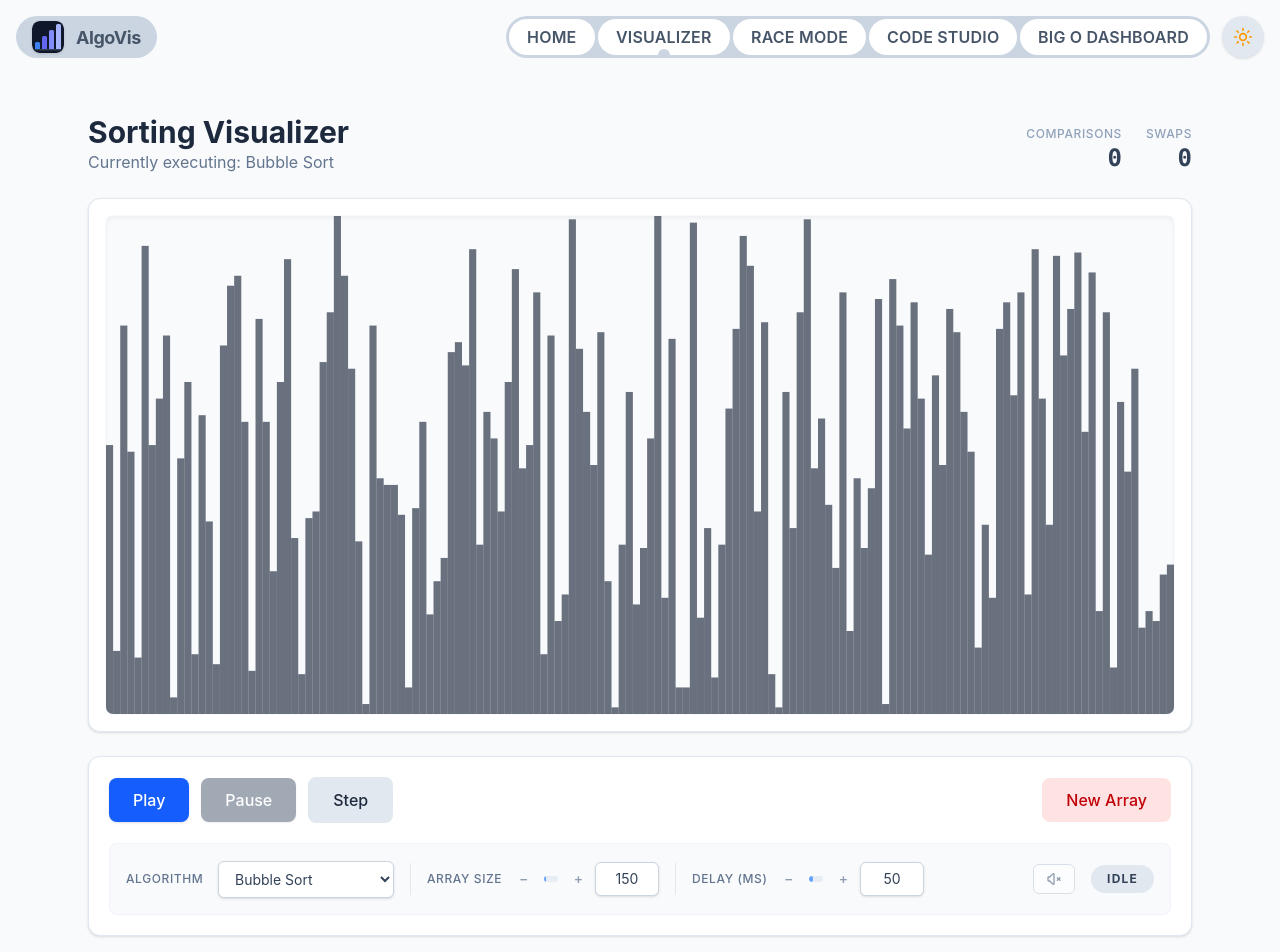
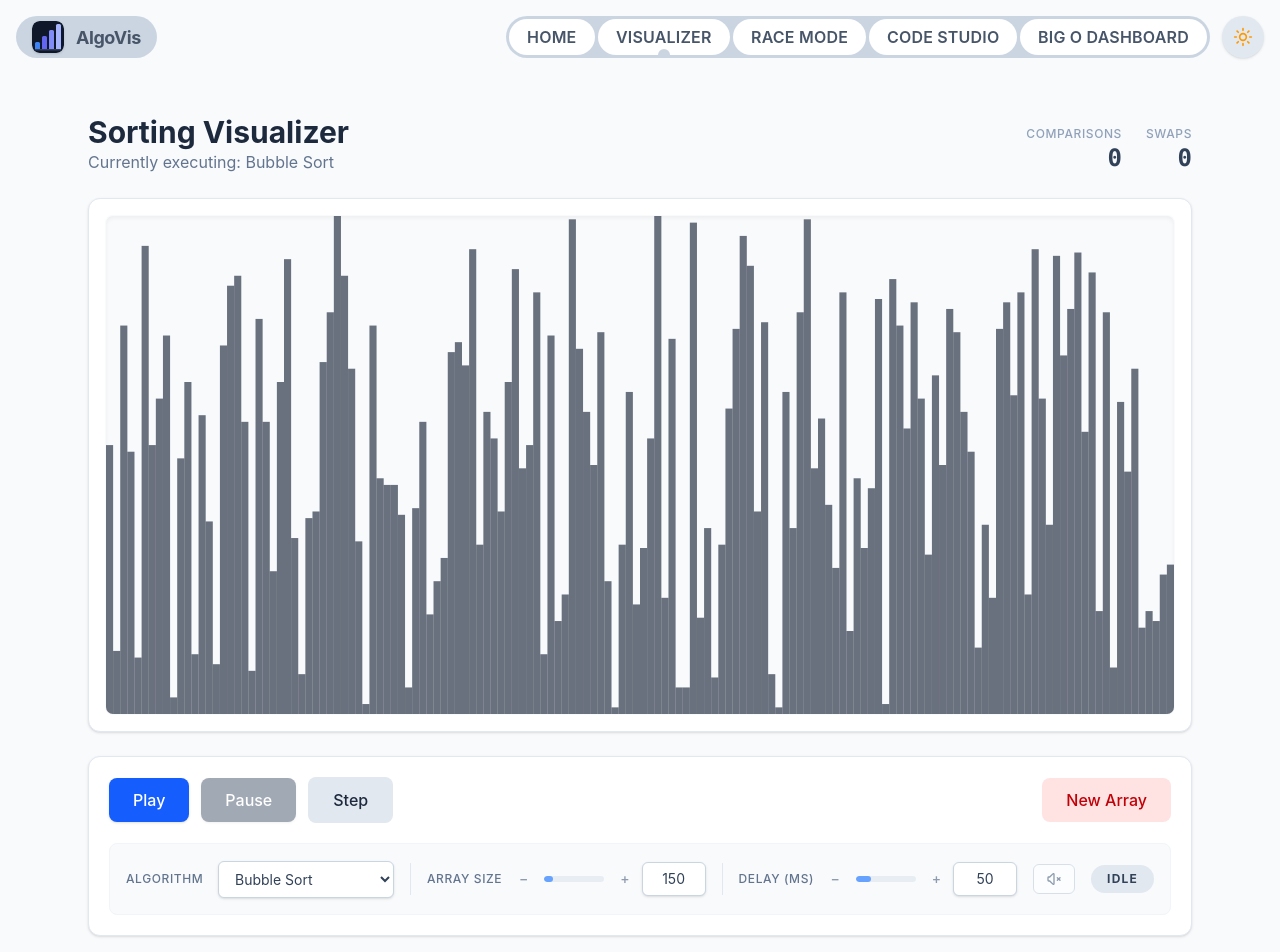
Before and after one commit to mirza-mohammad24/Algo-Vis, a React (Vite) app: page /visualizer in a window 1280 px wide. Shown: the top 952 px of the page. Built offline with nearby package versions, Linux system fonts and the light colour scheme.

Commit message:
fix: adjust layout for responsive design in Controls component on visualizer page

```diff
--- a/src/features/visualizer/Controls.tsx
+++ b/src/features/visualizer/Controls.tsx
@@ -134,7 +134,7 @@ export function Controls({
       {/* Row 2: Sliders + algorithm selector */}
       <div className="flex flex-col lg:flex-row flex-wrap gap-6 lg:gap-4 items-stretch lg:items-center p-4 rounded-lg bg-slate-50 dark:bg-slate-950/50 border border-slate-100 dark:border-slate-800/50">
         {/* Algorithm selector */}
-        <div className="flex items-center justify-between lg:justify-start gap-3">
+        <div className="flex items-center justify-between lg:justify-start gap-3 w-full lg:w-auto">
           <label htmlFor="algo-select" className={labelClass}>
             Algorithm
           </label>
@@ -159,7 +159,8 @@ export function Controls({
         <div className="hidden lg:block w-px h-8 bg-slate-200 dark:bg-slate-700" />
 
         {/* Array size */}
-        <div className="flex items-center gap-3">
+        {/* Added w-full lg:flex-1 here so it stretches on desktop */}
+        <div className="flex items-center gap-3 w-full lg:w-auto lg:flex-1">
           <label className={labelClass}>Array size</label>
           <div className="flex-1 flex items-center gap-3">
             <ElasticSlider
@@ -189,7 +190,8 @@ export function Controls({
         <div className="hidden lg:block w-px h-8 bg-slate-200 dark:bg-slate-700" />
 
         {/* Delay */}
-        <div className="flex items-center gap-3">
+        {/* Added w-full lg:flex-1 here so it stretches on desktop */}
+        <div className="flex items-center gap-3 w-full lg:w-auto lg:flex-1">
           <label className={labelClass}>Delay (ms)</label>
           <div className="flex-1 flex items-center gap-3">
             <ElasticSlider
@@ -217,7 +219,8 @@ export function Controls({
         </div>
 
         {/*Sound Toggle & Status Badge Container */}
-        <div className="flex items-center justify-between lg:justify-end gap-4 lg:ml-auto">
+        {/* Added w-full lg:w-auto to keep mobile stacked properly but inline on desktop */}
+        <div className="flex items-center justify-between lg:justify-end gap-4 w-full lg:w-auto lg:ml-auto mt-2 lg:mt-0">
           {/*Sound Toggle */}
           <button
             onClick={onToggleSound}
```
